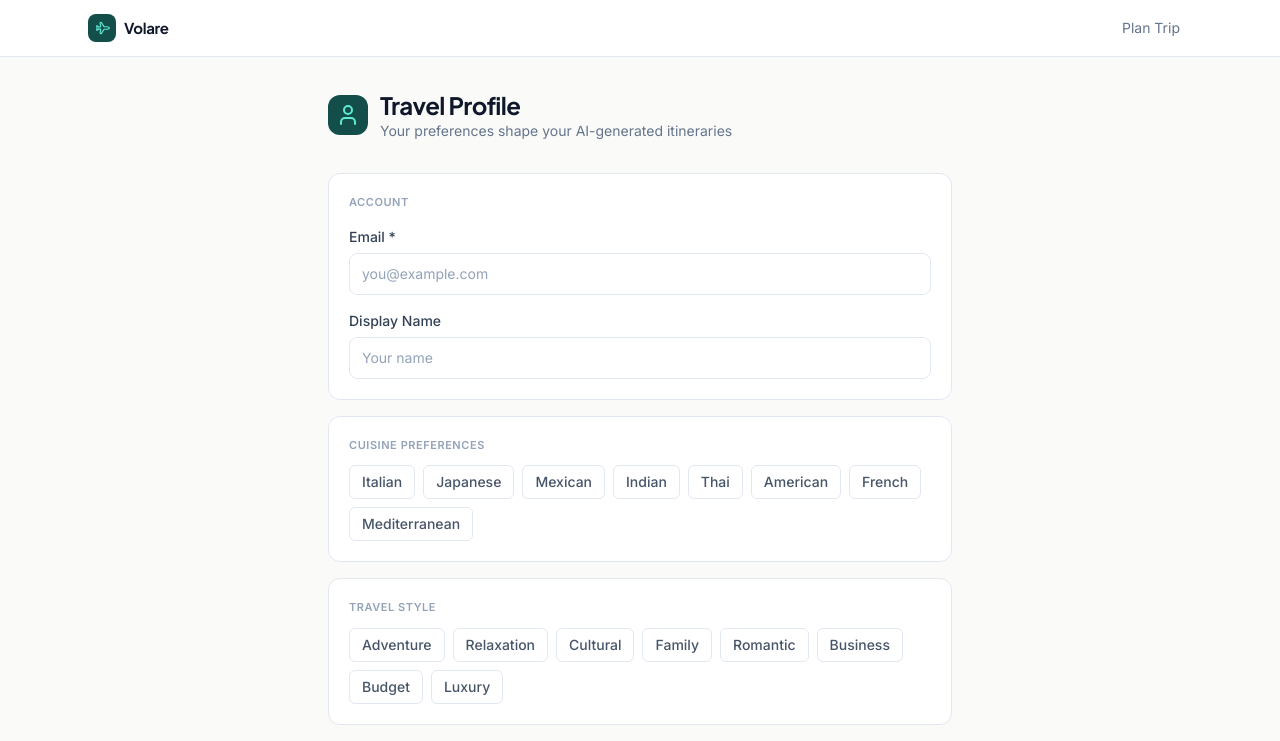
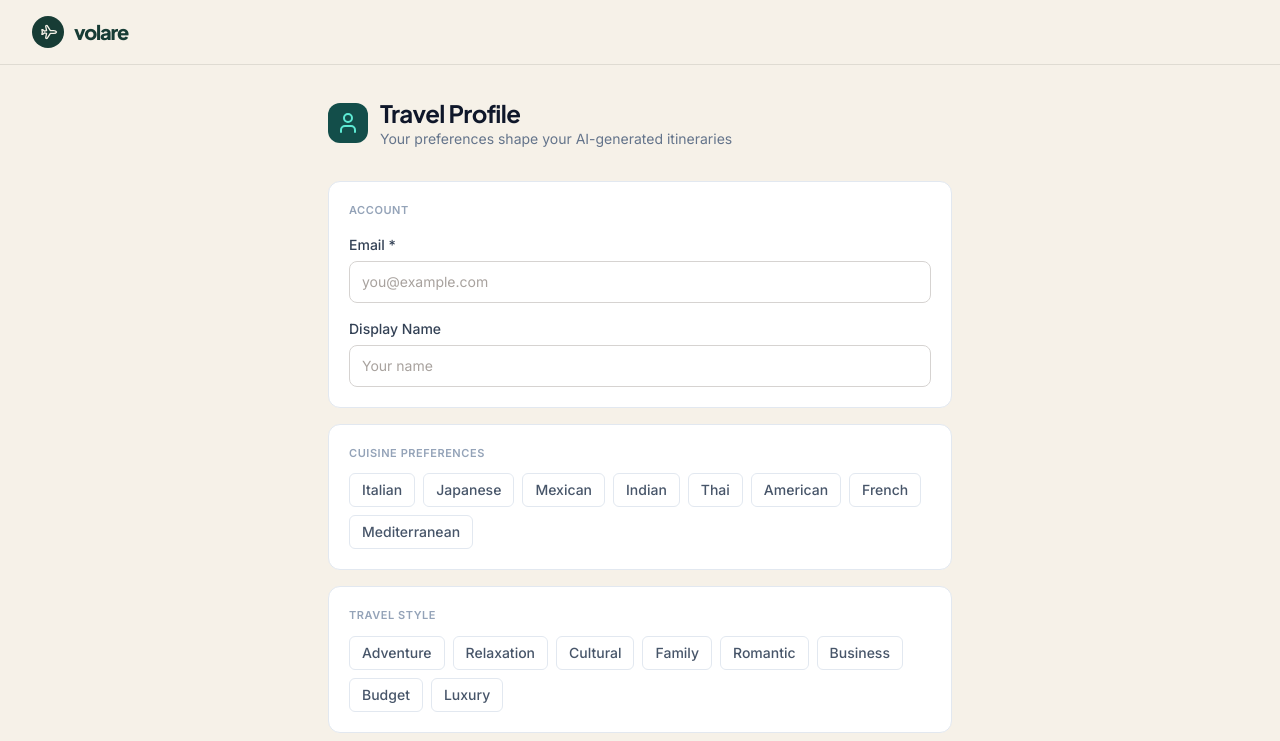
Before and after one commit to RyanTN8/Volare, a React (Vite) app in the folder volare-frontend/: page /profile in a window 1280 px wide. Shown: the top 741 px of the page. Built offline with nearby package versions, Linux system fonts and the light colour scheme.

Commit message:
Full ui redesign

```diff
--- a/volare-frontend/src/components/Layout.tsx
+++ b/volare-frontend/src/components/Layout.tsx
@@ -1,29 +1,46 @@
-import { Outlet, NavLink } from 'react-router-dom'
-import { Plane } from 'lucide-react'
+import { Outlet, NavLink, useLocation } from 'react-router-dom'
+import { Compass, Menu, Plane } from 'lucide-react'
 import clsx from 'clsx'
+import { useItineraryStore } from '../store/itineraryStore'
 
 export default function Layout() {
+  const hasPlan = useItineraryStore(state => state.plan !== null)
+  const location = useLocation()
+  const isItineraryPage = location.pathname === '/itinerary'
+
   return (
     <div className="min-h-screen flex flex-col">
-      <header className="bg-white border-b border-slate-200 sticky top-0 z-40 backdrop-blur-sm bg-white/95">
-        <div className="max-w-6xl mx-auto px-6 h-14 flex items-center justify-between">
-          <NavLink to="/" className="flex items-center gap-2">
-            <div className="w-7 h-7 rounded-lg bg-brand-900 flex items-center justify-center flex-shrink-0">
-              <Plane className="w-3.5 h-3.5 text-brand-300 rotate-45" />
+      <header className="bg-[#f6f1e8] border-b border-stone-900/10 sticky top-0 z-40">
+        <div className="max-w-7xl mx-auto px-5 sm:px-8 h-16 flex items-center justify-between">
+          <NavLink to="/" className="flex items-center gap-2.5">
+            <div className="w-8 h-8 rounded-full bg-[#173c35] flex items-center justify-center flex-shrink-0">
+              <Plane className="w-4 h-4 text-[#f6f1e8] rotate-45" />
             </div>
-            <span className="font-display font-800 text-slate-900 tracking-tight text-[15px]">Volare</span>
+            <span className="font-display font-extrabold text-[#173c35] tracking-[-0.06em] text-xl">volare</span>
           </NavLink>
-          <nav className="flex items-center gap-0.5">
-            <NavItem to="/itinerary" label="Plan Trip" />
+          <nav className="flex items-center gap-1.5">
+            {hasPlan && <NavItem to="/itinerary" label="Plan Trip" />}
+            {isItineraryPage && (
+              <NavLink
+                to="/"
+                end
+                className={({ isActive }) => clsx(
+                  'hidden sm:flex items-center gap-2 px-4 py-2 rounded-full text-sm font-semibold transition-colors',
+                  isActive
+                    ? 'bg-[#173c35] text-white'
+                    : 'text-stone-600 hover:text-[#173c35] hover:bg-[#eae4da]'
+                )}
+              >
+                <Compass className="w-3.5 h-3.5" /> Explore
+              </NavLink>
+            )}
+            <Menu className="sm:hidden w-5 h-5 text-[#173c35]" />
           </nav>
         </div>
       </header>
       <main className="flex-1">
         <Outlet />
       </main>
-      <footer className="border-t border-slate-100 py-5 text-center text-xs text-slate-400 tracking-wide bg-white">
-        © {new Date().getFullYear()} Volare
-      </footer>
     </div>
   )
 }
@@ -34,10 +51,12 @@ function NavItem({ to, label }: { to: string; label: string }) {
       to={to}
       className={({ isActive }) =>
         clsx(
-          'px-3 py-1.5 rounded-md text-sm transition-colors',
+          // Keep the same font weight in every state so activating the link
+          // does not change its measured width and nudge the nav.
+          'px-3 py-1.5 rounded-full text-sm font-semibold transition-colors',
           isActive
-            ? 'text-slate-900 font-semibold bg-slate-100'
-            : 'text-slate-500 hover:text-slate-800 hover:bg-slate-50'
+            ? 'text-[#173c35] bg-[#e4ded2]'
+            : 'text-stone-600 hover:text-[#173c35] hover:bg-[#eae4da]'
         )
       }
     >
--- a/volare-frontend/src/index.css
+++ b/volare-frontend/src/index.css
@@ -3,9 +3,15 @@
 @tailwind utilities;
 
 @layer base {
+  html {
+    /* Reserve the scrollbar gutter between routes. Without it, switching from
+       the tall home page to a short planner state changes viewport width and
+       visually shifts centered content, including the header. */
+    overflow-y: scroll;
+  }
+
   body {
-    /* Stone-50: barely-warm off-white — chosen, not defaulted */
-    background-color: #FAFAF9;
+    background-color: #f6f1e8;
     @apply text-slate-900 font-sans antialiased;
   }
 
@@ -21,6 +27,10 @@
            transition-colors focus:outline-none focus:ring-2 focus:ring-brand-500 focus:ring-offset-2
            disabled:opacity-40 disabled:cursor-not-allowed;
   }
+  .btn-hero-nav {
+    @apply bg-[#173c35] text-white px-4 py-2 rounded-full text-sm font-semibold
+           hover:bg-[#0f2d27] transition-colors;
+  }
   .btn-secondary {
     @apply border border-slate-200 text-slate-700 px-4 py-2 rounded-lg font-medium
            bg-white hover:bg-slate-50 active:bg-slate-100
@@ -31,9 +41,9 @@
     @apply bg-white rounded-xl border border-slate-200 overflow-hidden;
   }
   .input {
-    @apply w-full border border-slate-200 rounded-lg px-3 py-2.5 text-sm
-           focus:outline-none focus:ring-2 focus:ring-brand-500 focus:border-transparent
-           placeholder-slate-400 bg-white transition-shadow;
+    @apply w-full border border-stone-300 rounded-lg px-3 py-2.5 text-sm
+           focus:outline-none focus:ring-2 focus:ring-[#c95d35] focus:border-transparent
+           placeholder-stone-400 bg-white transition-shadow;
   }
   /* Neutral label chip — structure only, no brand color */
   .tag {
```
Also changed, not shown: volare-frontend/src/pages/Home.tsx (+59 -47 lines), 1 other file (tests, documents, lock files or other folders).
